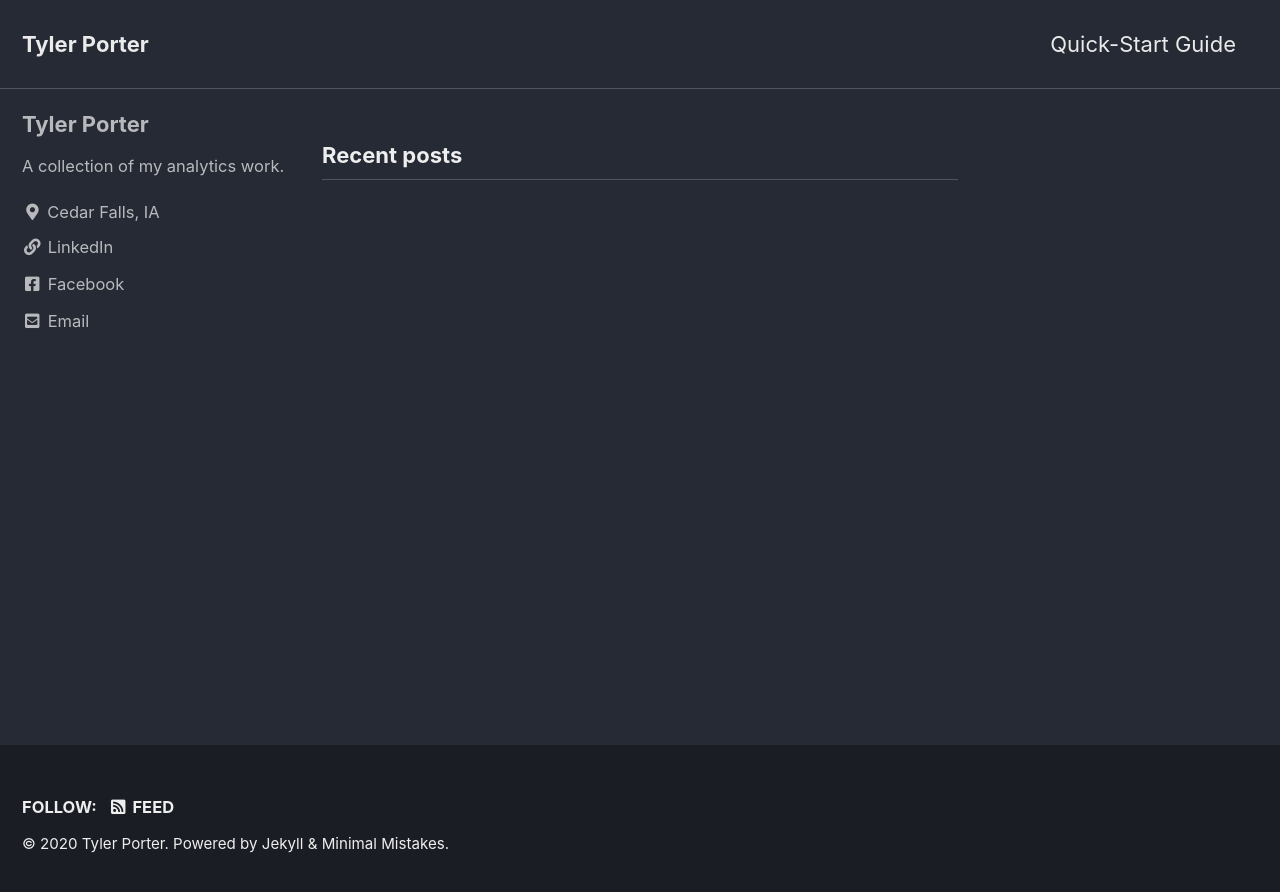
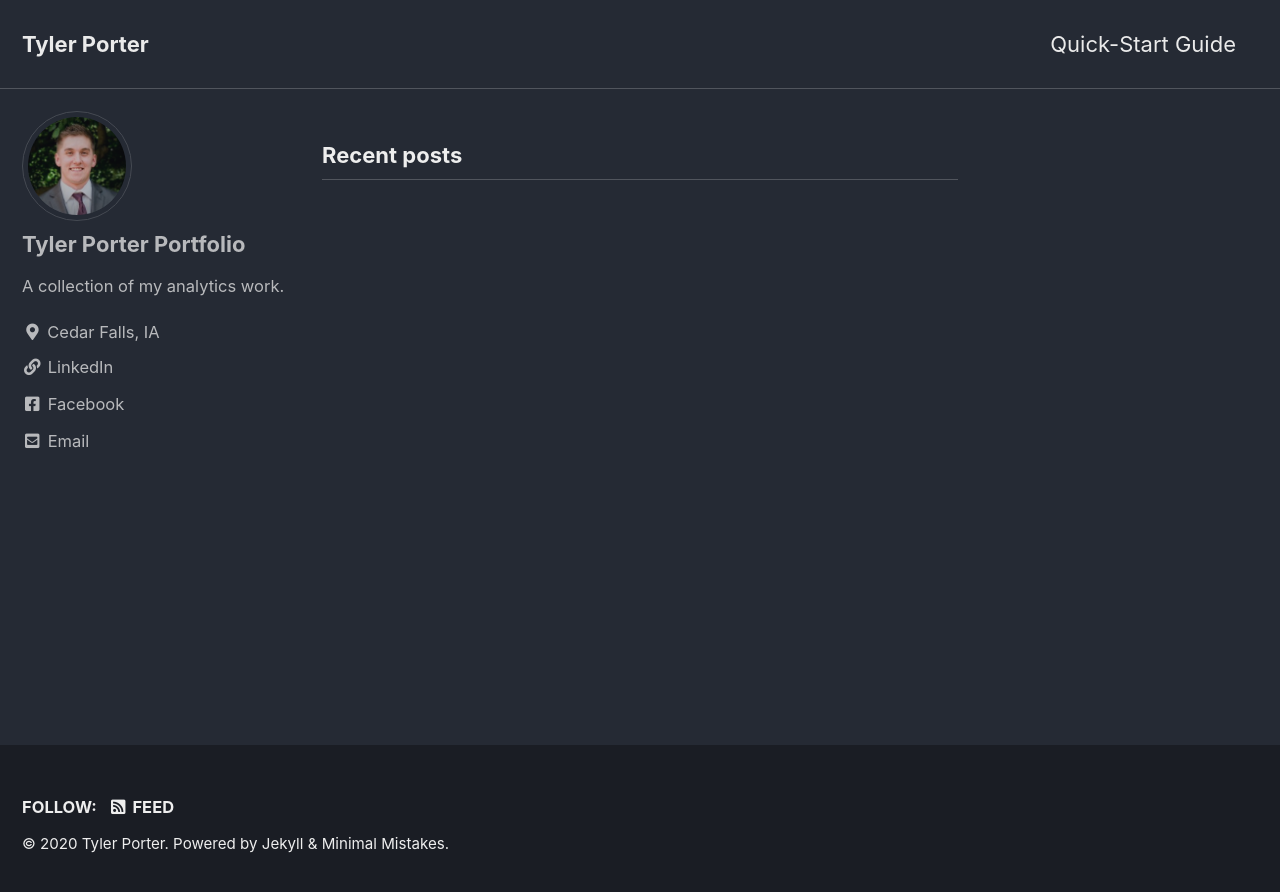
Before and after one commit to tyljporter/typo.github.io, a Jekyll site: the page built from index.html, in a window 1280 px wide. Shown: the top 892 px of the page. Built offline with Jekyll 4.4.1, drawn with Linux system fonts in a browser that asks for light colours; cached includes are drawn as plain includes; the list of posts is cut into pages by our own code.

Commit message:
pfpredirect

```diff
--- a/_config.yml
+++ b/_config.yml
@@ -93,8 +93,8 @@
 
 # Site Author
 author:
-  name             : "Tyler Porter"
-  avatar           : # path of avatar image, e.g. "/assets/images/bio-photo.jpg"
+  name             : "Tyler Porter Portfolio"
+  avatar           : "/assets/0.jfif"
   bio              : "A collection of my analytics work."
   location         : "Cedar Falls, IA"
   email            : "tjporter@gmail.com"
```
